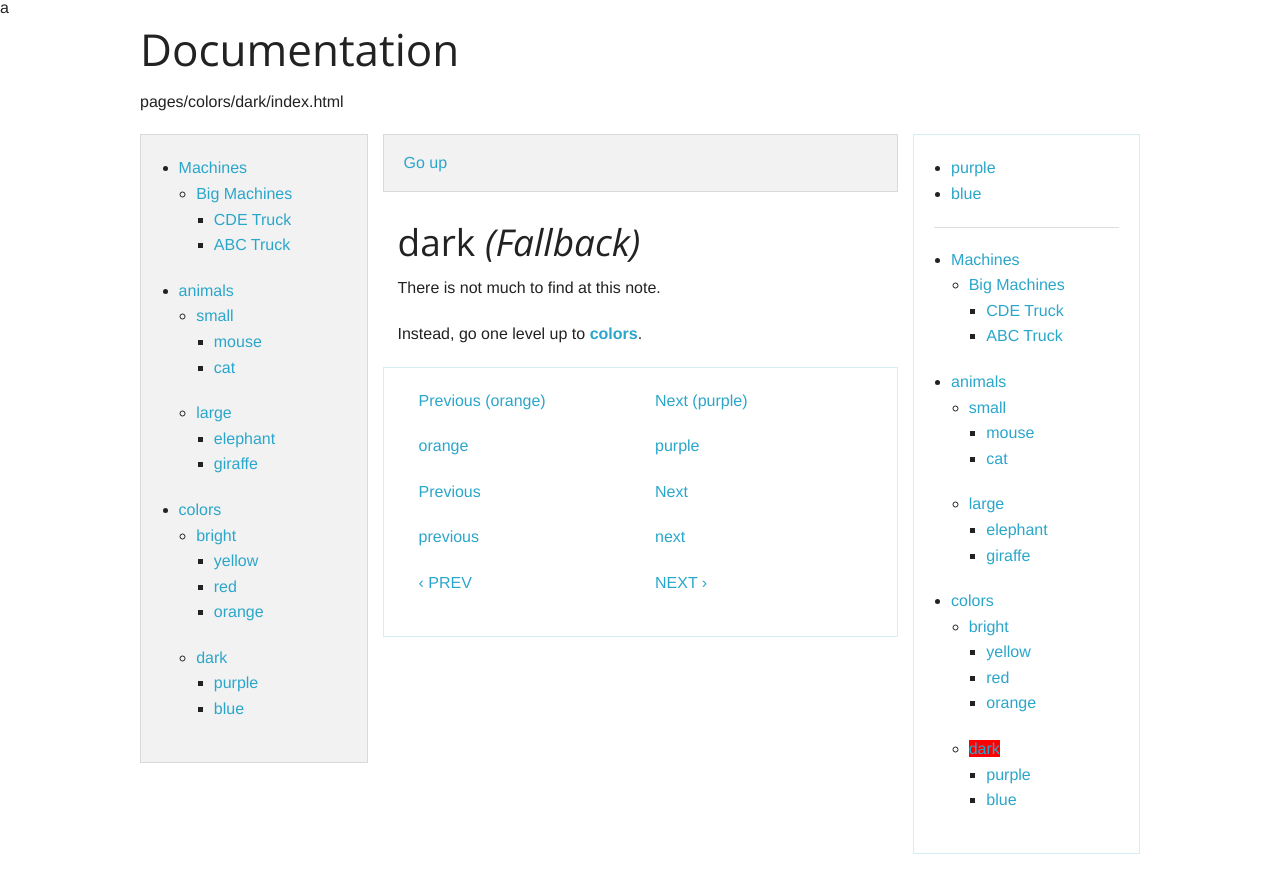
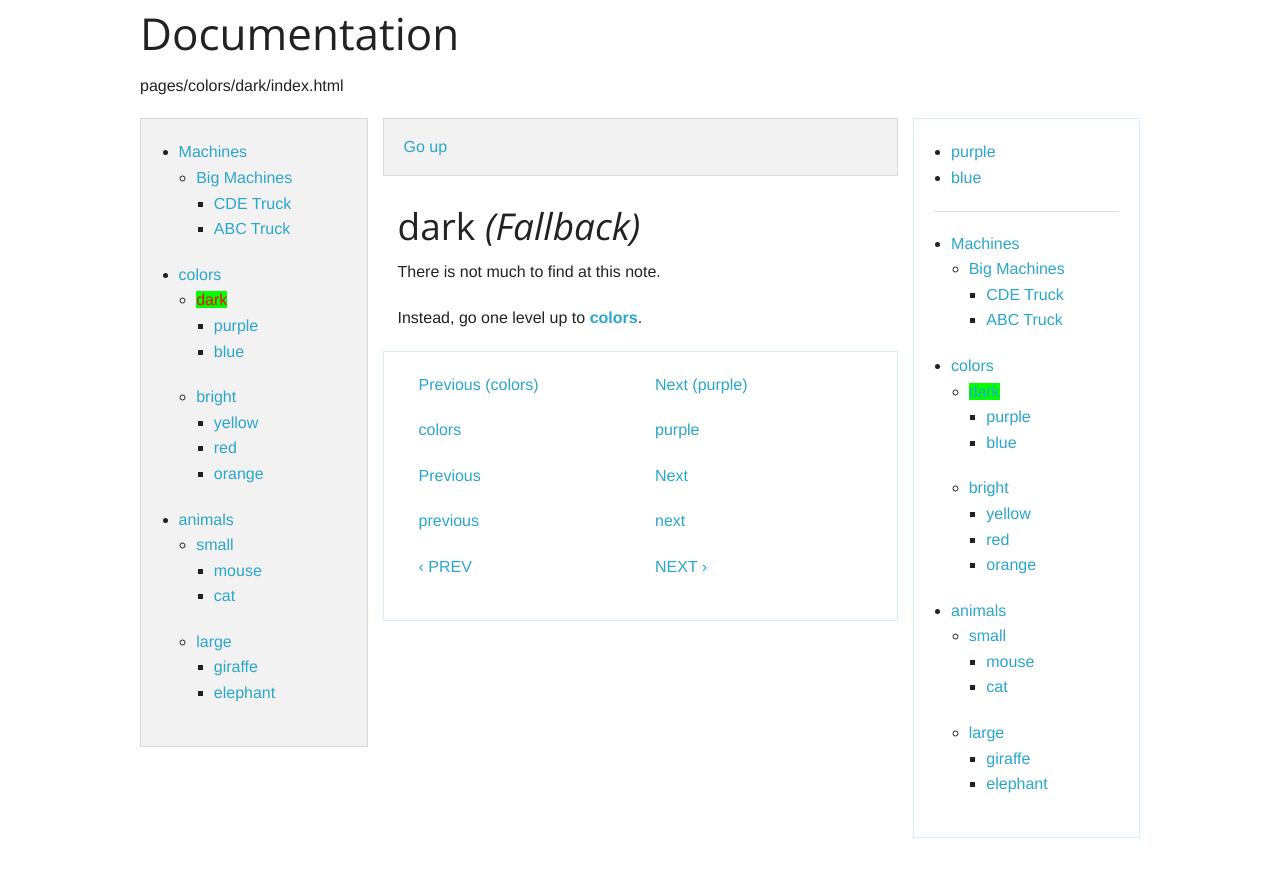
Before and after one commit to nounch/doctoc, a Jekyll site: the page built from index.html, in a window 1280 px wide. Shown: the top 893 px of the page. Built offline with Jekyll 4.4.1, drawn with Linux system fonts in a browser that asks for light colours; Markdown is read by kramdown in place of the engine named in the settings; some of the changed lines change nothing that is shown.

Commit message:
New tag `doctoc_sort' to sort the TOC tree
- `doctoc_sort' takes the arguments `lexical' for lexical sorting
  and `string_length' for sorting by string length. Each also has
  an optional second argument `reverse' which reverse-sorts the
  tree.
- `doctoc_prev' and `doctoc_next' adapt to the sorting order.
- `prev_next_list' is now attached to any `Tree' object so that it
  can be used in any `Liquid::Tag' object when the `toc_tree'
  object is attached to the `site' element.

```diff
--- a/_layouts/documentation.html
+++ b/_layouts/documentation.html
@@ -8,7 +8,6 @@
   </head>
 
   <body>
-a
 
     <style type="text/css" media="screen">
       .doctoc-highlight {
@@ -22,6 +21,8 @@ a
       }
     </style>
 
+    {% doctoc_sort lexical, reverse %}
+
     <div class="row">
       <div class="row">
         <div class="columns large-12">
@@ -33,7 +34,8 @@ a
       <div class="row">
         <div class="columns large-3">
           <div class="panel">
-            {{ page.doctoc }}
+            <!-- {#{ page.doctoc }} -->
+	    {% doctoc highlight-current-node, my-custom-highlight %}
           </div>
         </div>
         <div class="columns large-6">
@@ -105,8 +107,8 @@ a
             <!-- {% doctoc <em style="color: #FF0000;">OVERVIEW</em>%} -->
             {% doctoc parent-node, Parent node %}
 	    <hr />
-            <!-- {% doctoc highlight-current-node, my-custom-highlight %} -->
-            {% doctoc highlight-current-node %}
+            {% doctoc highlight-current-node, my-custom-highlight %}
+            <!-- {% doctoc highlight-current-node %} -->
           </div>
         </div>
       </div>
--- a/_plugins/doctoc.rb
+++ b/_plugins/doctoc.rb
@@ -1,5 +1,3 @@
-require 'pp'
-
 ##########################################################################
 # DISCLAIMER
 ##########################################################################
@@ -9,6 +7,18 @@ require 'pp'
 # - if-hell
 # - (Semi-)Global state
 # - Hard coupling
+#
+# Specifics:
+# - bulky ifs and RegEx matching in Tag classes
+# - messy argument hash handling in methods (`options')
+# - The `Tree' class is not a 100% clean top-level entry point for its
+#   `TreeNode's.
+# - The `TreeNode' HTML rendering is messy.
+# - Tag classes duplicate a lot of code among themselves (i.e. a
+#   `previous' and a `next' tag have to do a lot of similar work).
+#    Probably this is also a shortcoming of the Jekyll plugin API.
+# - Both, `Tree' and `Generator' have a `@top_level_dir' vairable. Only
+#   `Tree' shouldd have one.
 
 module Jekyll
 
@@ -50,6 +60,26 @@ module Jekyll
 
         @pp_indentation_width = 2
         @html_string = []
+      end
+
+      def sort_children_lexically(options)
+        options = { :reverse => false }.merge(options)
+
+        @children = @children.sort do |x, y|
+          File.basename(x.name).casecmp File.basename(y.name)
+        end
+
+        @children = @children.reverse! if options[:reverse]
+      end
+
+      def sort_children_by_string_length(options)
+        options = { :reverse => false }.merge(options)
+
+        @children = @children.sort do |x, y|
+          File.basename(x.name).length <=> File.basename(y.name).length
+        end
+
+        @children = @children.reverse! if options[:reverse]
       end
 
       def pp(counter, string)
@@ -166,7 +196,7 @@ module Jekyll
 
 
     class Tree
-      attr_accessor :root
+      attr_accessor :root, :prev_next_list
 
       def initialize(root)
         @root = root
@@ -175,6 +205,8 @@ module Jekyll
         # `TreeNode::htmlize' since it is essentially semi-global state.
         # If you rebell still do it, at least update this comment!
         @current_children_empty  # Semi-global state!
+        @prev_next_list = []
+        @top_level_dir_name = '/pages'
       end
 
       def Tree::current_children_empty
@@ -184,6 +216,52 @@ module Jekyll
       def Tree::current_children_empty=(value)
         @current_children_empty = value
       end
+
+      def generate_prev_next_list(options)
+        options = { :node => @root }.merge(options)
+        @prev_next_list = []
+        self.do_generate_prev_next_list :node => options[:node]
+      end
+
+      def do_generate_prev_next_list(options)
+        options = { :node => @root }.merge(options)
+        name = options[:node].name
+        if name != @top_level_dir_name
+          @prev_next_list << name if File.basename(name) != 'index.html'
+        end
+        options[:node].children.each do |child|
+          self.do_generate_prev_next_list :node => child
+        end
+      end
+
+      def sort(options)
+        options = { :node => @root, :order =>
+          'lexical', :reverse => false }.merge(options)
+
+        options[:node].children.each do |child|
+          if options[:order] == 'lexical'
+            child.sort_children_lexically :reverse => options[:reverse]
+          elsif options[:order] == 'string_length'
+            child.sort_children_by_string_length :reverse =>
+              options[:reverse]
+          else
+            child.sort_children_lexically :reverse => options[:reverse]
+          end
+          self.sort :node => child, :reverse =>
+            options[:reverse], :order => options[:order]
+        end
+
+        # (Re-)Generate the previous/next list for this tree.
+        self.generate_prev_next_list :node => self.find('/pages',
+                                                        self.root, true)
+      end
+
+      # def sort(options)
+      #   options = { :node => @root, :order =>
+      #     'lexical', :reverse => false }.merge(options)
+      #   @root.sort :node => options[:node], :order => options[:order],
+      #   :reverse => options[:reverse]
+      # end
 
       def find(node_name, node, is_node=false)
         # Special case: the searched node is one of the children of the
@@ -227,6 +305,10 @@ module Jekyll
           end
 
         end
+
+        # (Re-)Generate the previous/next list for this tree.
+        self.generate_prev_next_list :node => self.find('/pages',
+                                                        self.root, true)
       end
 
       def insert_pathes(pathes)
@@ -340,14 +422,14 @@ module Jekyll
         end
       end
 
-      def generate_prev_next_list(pathes)
-        pathes.each_pair do |key, value|
-          if key != @top_level_dir_name
-            @prev_next_list << key if File.basename(key) != 'index.html'
-          end
-          self.generate_prev_next_list value
-        end
-      end
+      # def generate_prev_next_list(pathes)
+      #   pathes.each_pair do |key, value|
+      #     if key != @top_level_dir_name
+      #       @prev_next_list << key if File.basename(key) != 'index.html'
+      #     end
+      #     self.generate_prev_next_list value
+      #   end
+      # end
 
       def generate_tree(pathes)
         pathes.each do |path|
@@ -375,15 +457,26 @@ module Jekyll
 
         generate_tree(page_pathes)
 
+        # The version of `path_tree' that is attached to the `site' object
+        # is called `toc_tree' to indicate that those two versions of the
+        # same tree object can differ at times.
+        #
+        # Example:
+        #   1. `path_tree' is created
+        #   2. `path_tree' is modified
+        #   3. `path_tree' gets attached to `site' as `toc_tree'
+        #
+        #   Between 3. and 1. there may be differences caused by 2.
         path_tree =
           Tree.new(TreeNode.new('root', ['data'],
                                 [TreeNode.new(@top_level_dir_name,
                                               ['data'])]))
 
-        path_tree.insert_pathes({@top_level_dir_name =>
+        path_tree.insert_pathes({ @top_level_dir_name =>
                                   @tree[@top_level_dir_name] })
 
-        # TOC for the whole site
+        path_tree.sort :node => path_tree.root, :order =>
+          'lexical', :reverse => false
 
         toc = ''
         # Exclude the top level node since displaying `root' on the site
@@ -396,13 +489,16 @@ module Jekyll
         end
 
         # Generate `previous'/`next' link references
-        self.generate_prev_next_list @tree
-        # @prev_next_list = @prev_next_list[1..-1]
+        # self.generate_prev_next_list @tree
+        # self.generate_prev_next_list :node =>
+        #   path_tree.find('/pages', path_tree.root, true)
+
+        # puts '--------------------'
+        # pp path_tree.prev_next_list
 
         # Add shared data to each page
         site.pages.each do |page|
           page.data['doctoc'] = toc
-          page.data['doctoc_prev_next_list'] = @prev_next_list
         end
 
         # Attach the TOC to the site object so that it can be used
@@ -595,7 +691,8 @@ module Jekyll
         File.dirname(File.join('/',
                                context.registers[:page]['path'])).gsub(/_/,
                                                                        ' ')
-      prev_next_list = context.registers[:page]['doctoc_prev_next_list']
+      prev_next_list =
+        context.registers[:site].data[:toc_tree].prev_next_list
 
       index = nil
       if prev_next_list != nil
@@ -666,7 +763,8 @@ module Jekyll
         File.dirname(File.join('/',
                                context.registers[:page]['path'])).gsub(/_/,
                                                                        ' ')
-      prev_next_list = context.registers[:page]['doctoc_prev_next_list']
+      prev_next_list =
+        context.registers[:site].data[:toc_tree].prev_next_list
 
       index = nil
       if prev_next_list != nil
@@ -720,10 +818,85 @@ module Jekyll
   end
 
 
+  #########################################################################
+  # `doctoc_sort' Tag
+  #########################################################################
+
+  class DocTocSortTag < Liquid::Tag
+
+    def initialize(tag_name, text, tokens)
+      super
+      @text = text
+
+      # Markers
+      @lexical_sort_marker = 'lexical'
+      @string_length_sort_marker = 'string_length'
+    end
+
+    def render(context)
+      html = ''
+      sort_order = 'lexical'
+      reverse = false
+      reverse_marker = ''
+      toc_tree = context.registers[:site].data[:toc_tree]
+
+      # Sort the site-wide TOC tree
+      context.registers[:site].data[:toc_tree].sort :node =>
+        toc_tree.root, :order => 'lexical', :reverse => true
+
+      # toc_tree.sort :node => toc_tree.root, :order =>
+      #   'lexical', :reverse => true
+
+      if !@text.empty?
+
+        # Sort order: lexical
+        if @text =~ /^ *#{Regexp.quote(@lexical_sort_marker)} *$/
+          sort_order = 'lexical'
+        elsif @text =~ /^ *#{Regexp.quote(@lexical_sort_marker)} *,/
+          sort_order = 'lexical'
+          # Reverse sort order
+          reverse_marker =
+            @text.gsub(/^ *#{Regexp.quote(@lexical_sort_marker)} *,/,
+                       '').strip
+        end
+
+        # Sort order: string length
+        if @text =~ /^ *#{Regexp.quote(@string_length_sort_marker)} *$/
+          sort_order = 'string_length'
+        elsif @text =~ /^ *#{Regexp.quote(@string_length_sort_marker)} *,/
+          sort_order = 'string_length'
+          # Reverse sort order
+          reverse_marker =
+            @text.gsub(/^ *#{Regexp.quote(@string_length_sort_marker)} *,/,
+                       '').strip
+        end
+
+      end
+
+      if reverse_marker == 'reverse'
+        reverse = true
+      else
+        reverse = false
+      end
+
+      toc_tree.sort :node => toc_tree.root, :order =>
+        sort_order, :reverse => reverse
+
+      toc = toc_tree.find('/' +
+                          File.dirname(context.registers[:page]['path']),
+                          toc_tree.root, true)
+      # html += toc.html :children_only => true
+      ''
+    end
+
+  end
+
+
   # Register the Liquid tags
   Liquid::Template.register_tag('doctoc', Jekyll::DocTocTag)
   Liquid::Template.register_tag('doctoc_up', Jekyll::DocTocUpTag)
   Liquid::Template.register_tag('doctoc_prev', Jekyll::DocTocPreviousTag)
   Liquid::Template.register_tag('doctoc_next', Jekyll::DocTocNextTag)
+  Liquid::Template.register_tag('doctoc_sort', Jekyll::DocTocSortTag)
 
 end
```
